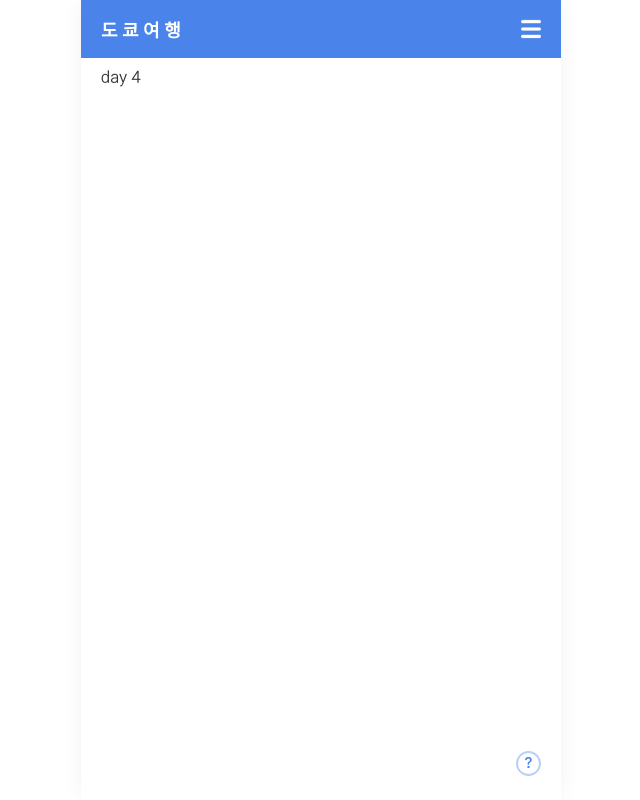
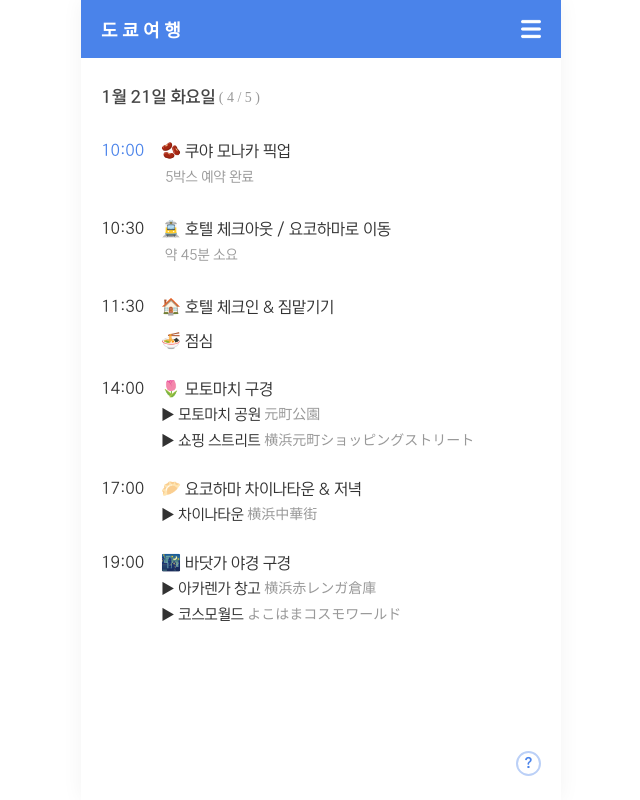
Before and after one commit to deeun/tokyo-2025, a Next.js app: page /detail/day4 in a window 1280 px wide. Shown: the whole page, without its empty margins (319-959 px from the left). Built offline with nearby package versions, Linux system fonts and the light colour scheme; no server answers; a web font is replaced by a local one.

Commit message:
feat: day3, day4 일정 추가

```diff
--- a/src/app/detail/day4/page.tsx
+++ b/src/app/detail/day4/page.tsx
@@ -1,11 +1,147 @@
-import React from 'react';
+"use client";
+import React, { useEffect, useRef, useState } from "react";
+import styles from "../detail.module.css";
+import FoldInfo from "@/app/components/FoldInfo/foldInfo";
+import { useDispatch } from "react-redux";
+import { setLoading } from "../../../../store/loadingSlice";
 
-function Page(props) {
-    return (
-        <>
-            day 4
-        </>
-    );
+function Page() {
+  const dispatch = useDispatch();
+  useEffect(() => {
+    dispatch(setLoading(false));
+  }, []);
+  const park = {
+    title: "元町公園",
+    contents: "공원 내부에 야마테 서양관 등 여러 구경거리가 있다.",
+    url: "",
+    hours: "-",
+    position: { lat: 35.438277641252455, lng: 139.65136502280953 },
+  };
+
+  const shoppingStreet = {
+    title: "요코하마 모토마치 쇼핑 스트리트",
+    contents:
+      "1859년 개항 당시 항구 가까이에 위치한 모토마치로 서양의 문물이 밀려 들어오며 형성된 거리.",
+    url: "https://www.motomachi.or.jp/",
+    hours: "가게 별로 상이",
+    position: { lat: 35.44023105105096, lng: 139.6476383035533 },
+  };
+
+  const chinatown = {
+    title: "요코하마 차이나타운",
+    contents:
+      "일본 내 최대의 차이나타운. 약 250개 이상의 상점과 식당이 있다. 야경으로도 유명하다.",
+    url: "https://www.chinatown.or.jp/",
+    hours: "-",
+    position: { lat: 35.44365242013269, lng: 139.6461098596578 },
+  };
+
+  const akarenga = {
+    title: "요코하마 아카렌가소코 2호관",
+    contents: "1913년에 완성된 항만용 창고. 2002년부터는 1호관은 전시공간으로, 2호관은 레스토랑과 숍이 들어서면서 있다. 야경으로도 유명.",
+    url: "",
+    hours: "11:00 - 20:00",
+    position: { lat: 35.66102057462169, lng: 139.6997337027171 },
+  };
+  const cosmo = {
+    title: "요코하마 코스모월드",
+    contents: "1989년부터 운영한 거대 관람차로 유명한 놀이공원.",
+    url: "http://cosmoworld.jp/",
+    hours: "11:00 - 20:00",
+    position: { lat: 35.45537047453743, lng: 139.63696387493542 },
+  };
+
+  const openLink = (place: string) => {
+    if (place === "massage") {
+      window.open("https://sriayutthayaspa.com/");
+    } else {
+      window.open("https://gonpachi.jp/nishi-azabu/");
+    }
+  };
+
+  return (
+    <div className={styles.detail__wrap}>
+      <div className={styles.detail__title}>
+        1월 21일 화요일
+        <span className={styles.detail__title_desc}> ( 4 / 5 )</span>
+      </div>
+      <div className="mg-top-20">
+        <div className={styles.detail__slot}>
+          <div className={styles.detail__slot_time_fixed}>10:00</div>
+          <div className={styles.detail__slot_contents_wrap}>
+            <div className={styles.detail__content}>
+              🫘 쿠야 모나카 픽업
+              <div className={styles.detail__desc}>5박스 예약 완료</div>
+            </div>
+          </div>
+        </div>
+        <div className={styles.detail__slot}>
+          <div className={styles.detail__slot_time}>10:30</div>
+          <div className={styles.detail__slot_contents_wrap}>
+            <div className={styles.detail__content}>
+              🚊 호텔 체크아웃 / 요코하마로 이동
+              <div className={styles.detail__desc}>약 45분 소요</div>
+            </div>
+          </div>
+        </div>
+        <div className={styles.detail__slot}>
+          <div className={styles.detail__slot_time}>11:30</div>
+          <div className={styles.detail__slot_contents_wrap}>
+            <div className={styles.detail__content}>
+              🏠 호텔 체크인 & 짐맡기기
+            </div>
+            <div className={`mg-top-14 ${styles.detail__content}`}>🍜 점심</div>
+          </div>
+        </div>
+        <div className={styles.detail__slot}>
+          <div className={styles.detail__slot_time}>14:00</div>
+          <div className={styles.detail__slot_contents_wrap}>
+            <div className={styles.detail__content}>
+              🌷 모토마치 구경
+              <div className={styles.detail__spot}>
+                <FoldInfo info={park} title="모토마치 공원|元町公園" />
+                <FoldInfo
+                  info={shoppingStreet}
+                  title="쇼핑 스트리트|横浜元町ショッピングストリート"
+                />
+                {/* <FoldInfo info={shoppingStreet} title="모토마치 가볼만한 곳들|" /> */}
+              </div>
+            </div>
+          </div>
+        </div>
+        <div className={styles.detail__slot}>
+          <div className={styles.detail__slot_time}>17:00</div>
+          <div className={styles.detail__slot_contents_wrap}>
+            <div className={styles.detail__content}>
+              🥟 요코하마 차이나타운 & 저녁
+              <div className={styles.detail__spot}>
+                <FoldInfo info={chinatown} title="차이나타운|横浜中華街" />
+              </div>
+            </div>
+          </div>
+        </div>
+        <div className={styles.detail__slot}>
+          <div className={styles.detail__slot_time}>19:00</div>
+          <div className={styles.detail__slot_contents_wrap}>
+            <div className={styles.detail__content}>
+              🌃 바닷가 야경 구경
+              <div className={styles.detail__spot}>
+                <FoldInfo
+                  info={akarenga}
+                  title="아카렌가 창고|横浜赤レンガ倉庫"
+                />
+                   <FoldInfo
+                  info={cosmo}
+                  title="코스모월드|よこはまコスモワールド"
+                />
+              </div>
+            </div>
+          </div>
+        </div>
+
+      </div>
+    </div>
+  );
 }
 
 export default Page;
--- a/src/app/detail/detail.module.css
+++ b/src/app/detail/detail.module.css
@@ -15,8 +15,9 @@
     margin-top: 20px;
 }
 .detail__title {
-    font-family: 'Nexon B';
+    font-family: 'Nexon M';
     font-size: 17px;
+    color: #464646;
 }
 .detail__title_desc {
     font-size: 14px;
```
Also changed, not shown: src/app/detail/day1/page.tsx (+6 -6 lines), src/app/detail/day5/page.tsx (+111 -7 lines).
